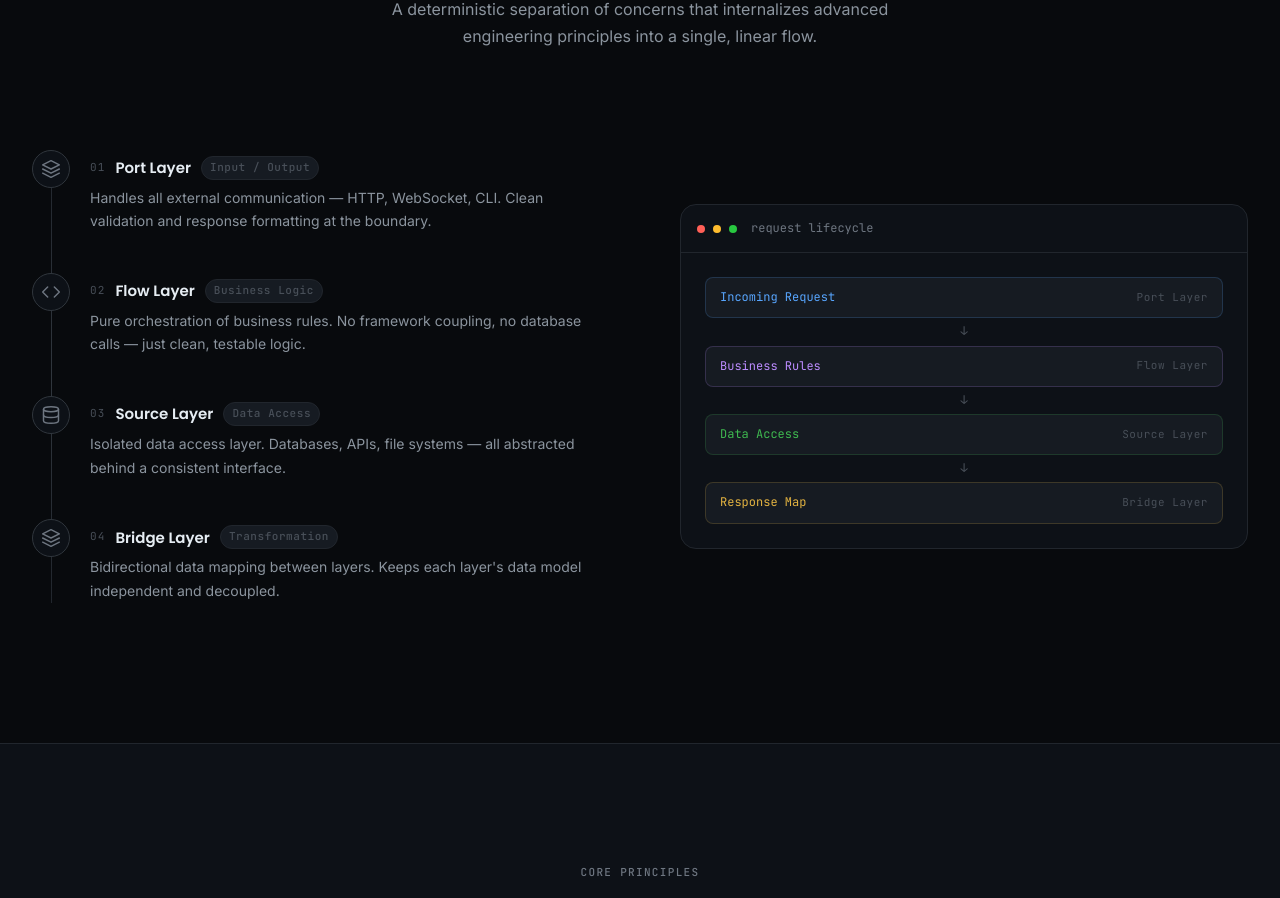
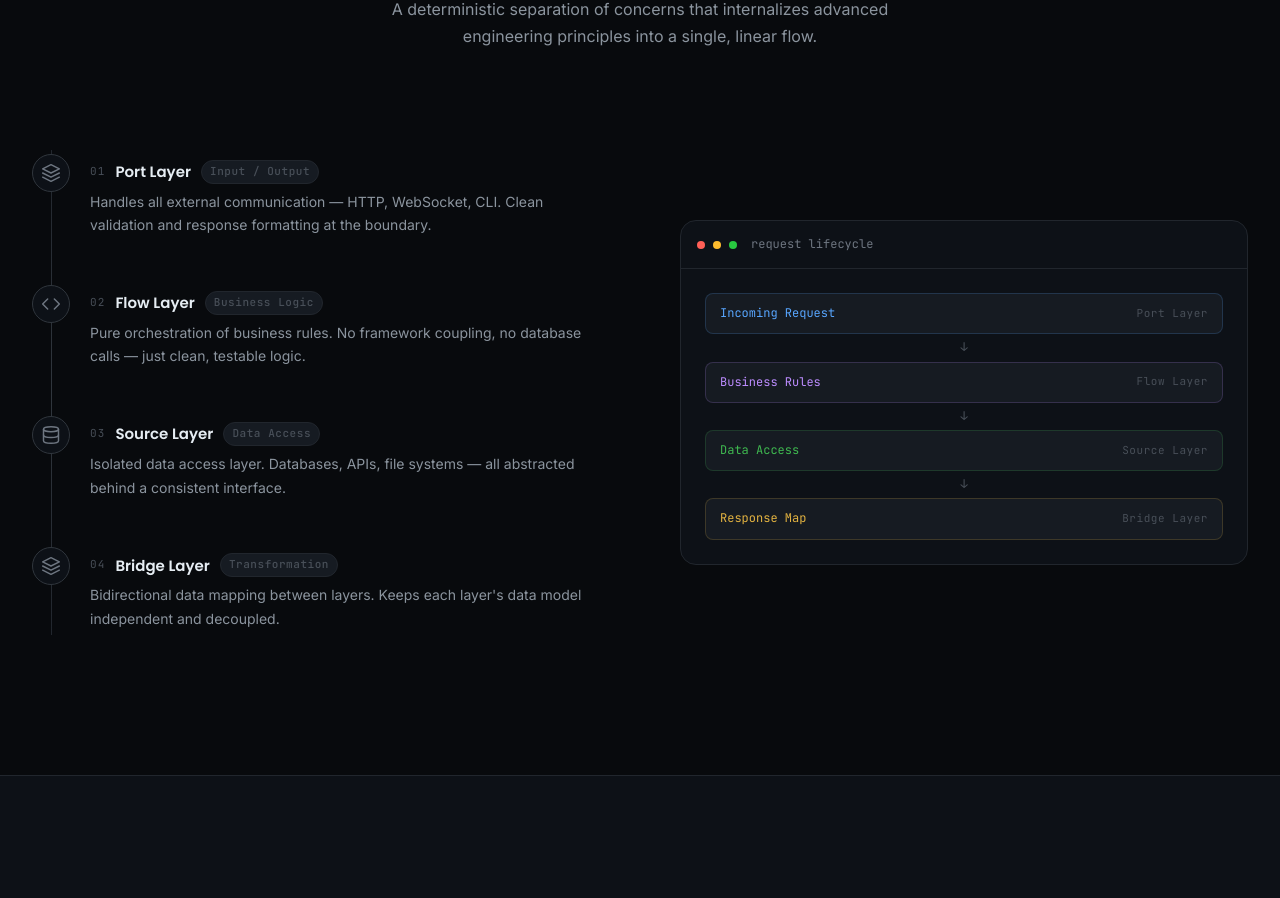
Before and after one commit to coreline-architecture/website, a Next.js app: page / in a window 1280 px wide. Shown: the part 1593-2491 px from the top of the page. Built offline with nearby package versions, Linux system fonts and the light colour scheme.

Commit message:
feat(architecture): increase layer item padding for better touch targets

```diff
--- a/src/app/page.tsx
+++ b/src/app/page.tsx
@@ -716,7 +716,7 @@ function ArchitectureSection() {
                     style={{
                       display: "flex",
                       gap: "20px",
-                      padding: "20px 0",
+                      padding: "24px 0",
                       cursor: "default",
                       position: "relative",
                     }}
```
